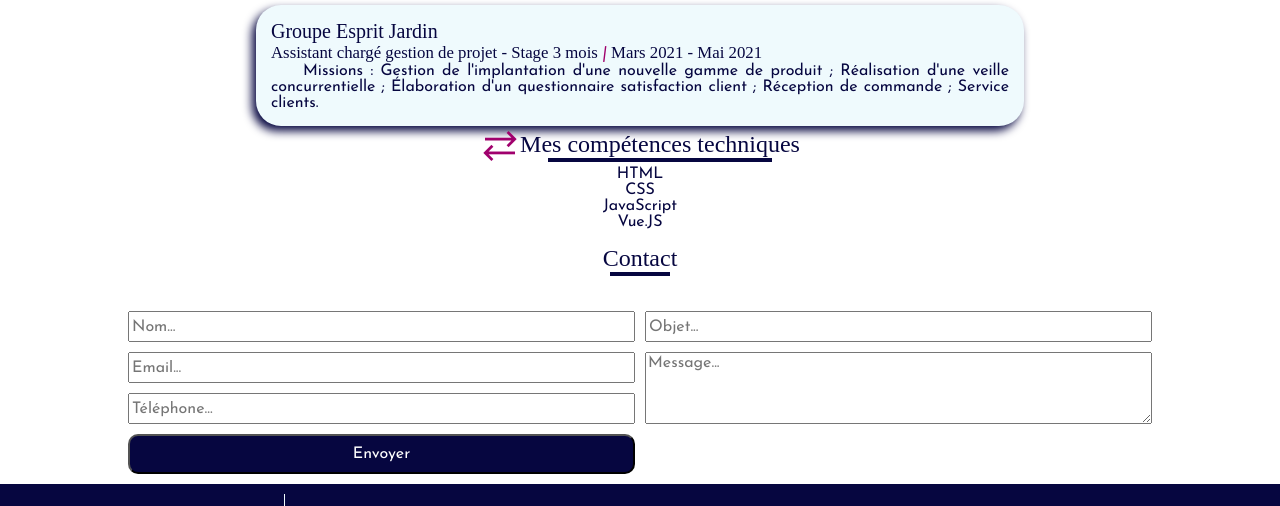
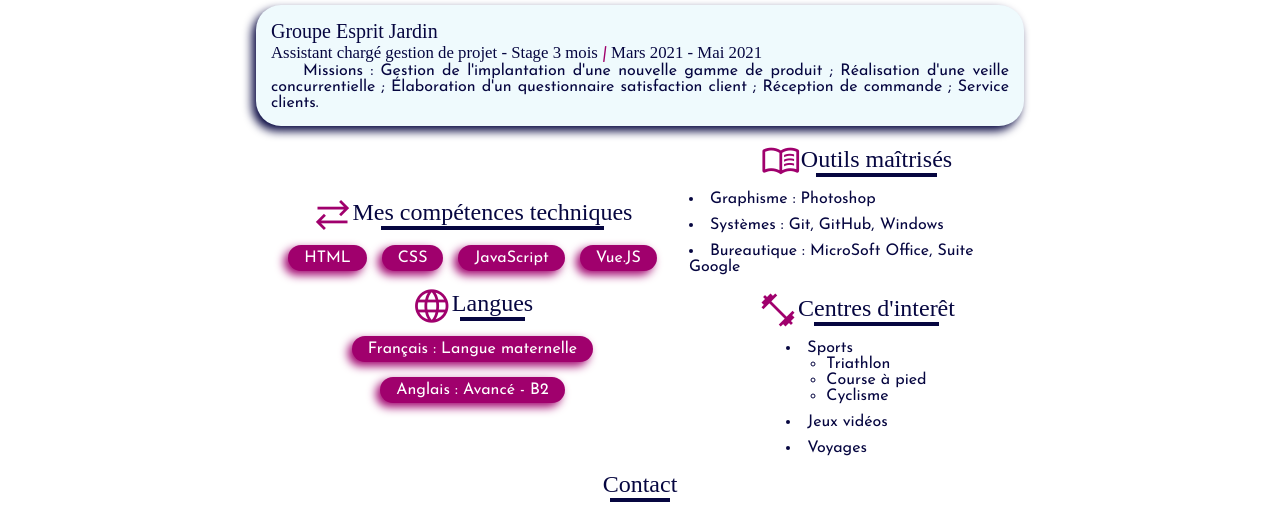
Before and after one commit to HugoMelin/Projet_CEF_Portfolio, a Vue app: page / in a window 1280 px wide. Shown: the part 1440-1946 px from the top of the page. Built offline with nearby package versions, Linux system fonts and the light colour scheme; a web font is replaced by a local one.

Commit message:
Add skills content

```diff
--- a/src/components/Skills.vue
+++ b/src/components/Skills.vue
@@ -2,28 +2,124 @@
     import TitreNiveau2 from './TitreNiveau2.vue';
 
     const competences = ['HTML', 'CSS', 'JavaScript', 'Vue.JS']
+
+    const languages = [
+        {
+            name: "Français",
+            level: "Langue maternelle"
+        },
+        {
+            name: "Anglais",
+            level: "Avancé - B2"
+        }
+    ]
+
+    const tools = [
+        {
+            name: 'Graphisme',
+            liste: 'Photoshop',
+        },
+        {
+            name: 'Systèmes',
+            liste: 'Git, GitHub, Windows'
+        },
+        {
+            name: 'Bureautique',
+            liste: 'MicroSoft Office, Suite Google'
+        }
+    ]
+
+    const hobbies = [
+        {
+            name: 'Sports',
+            liste: ['Triathlon', 'Course à pied', 'Cyclisme']
+        },
+        {
+            name: 'Jeux vidéos'
+        },
+        {
+            name: 'Voyages'
+        }
+    ]
 </script>
 
 <template>
-    <div class="skills">
-        <div class="skills__title">
-            <span class="material-symbols-outlined">sync_alt</span><br>
-            <TitreNiveau2>Mes compétences techniques</TitreNiveau2>
+    <section class="competences">
+        <div class="left__column">
+            <div class="skills">
+                <div class="skills__title">
+                    <span class="material-symbols-outlined">sync_alt</span><br>
+                    <TitreNiveau2>Mes compétences techniques</TitreNiveau2>
+                </div>
+                <div class="skills__content">
+                    <li v-for="i in competences" class="competence">{{ i }}</li>
+                </div>
+            </div>
+
+            <div class="languages">
+                <div class="languages__title">
+                    <span class="material-symbols-outlined">language</span>
+                    <TitreNiveau2>Langues</TitreNiveau2>
+                </div>
+                <div class="languages__content">
+                    <li v-for="i in languages" class="language">
+                    {{ i.name }} : {{ i.level }}
+                    </li>
+                </div>
+            </div>
         </div>
-        <p v-for="i in competences">{{ i }}</p>
-    </div>
+
+        <div class="right__column">
+            <div class="outils">
+                <div class="outils__title">
+                    <span class="material-symbols-outlined">menu_book</span>
+                    <TitreNiveau2>Outils maîtrisés</TitreNiveau2>
+                </div>
+                <div class="outils__content">
+                    <li v-for="i in tools" class="tool">
+                        {{ i.name }} : {{ i.liste }}
+                    </li>
+                </div>
+            </div>
+
+            <div class="hobbies">
+                <div class="hobbies__title">
+                    <span class="material-symbols-outlined">fitness_center</span>
+                    <TitreNiveau2>Centres d'interêt</TitreNiveau2>
+                </div>
+                <div class="hobbies__content">
+                    <li v-for="i in hobbies" class="hobby">
+                        {{ i.name }}
+                        <ul>
+                            <li class="sousListe" v-for="e in i.liste">{{ e }}</li>
+                        </ul>
+                    </li>
+                </div>
+            </div>
+        </div>
+    </section>
 </template>
 
 <style scoped>
-    .skills {
+    .competences {
         width: 60%;
+        display: flex;
+        flex-direction: row;
+        align-items: center;
+        margin: auto;
+        align-content: center;
+        justify-content: center;
+    }
+
+    .skills, .languages, .outils, .hobbies {
         display: flex;
         flex-direction: column;
         align-items: center;
         margin: auto;
+        margin-top: 15px;
     }
 
-    .skills__title {
+    .skills__title, .languages__title, .outils__title, .hobbies__title {
         display: flex;
         align-items: center;
         text-align: center;
@@ -33,4 +129,29 @@
         font-size: 2.5em;
         color: #A0006D;
     }
+
+    .skills__content, .languages__content {
+        margin-top: 10px;
+        display: flex;
+        gap: 15px;
+        flex-wrap: wrap;
+        justify-content: center;
+    }
+
+    .competence, .language {
+        list-style-type: none;
+        color: white;
+        background-color: #A0006D;
+        padding: 5px 1em;
+        border-radius: 1em;
+        box-shadow: -4px 4px 10px #A0006D;
+    }
+
+    .tool, .hobby {
+        margin-top: 10px
+    }
+
+    .sousListe {
+        list-style-type: circle;
+    }
 </style>
```
